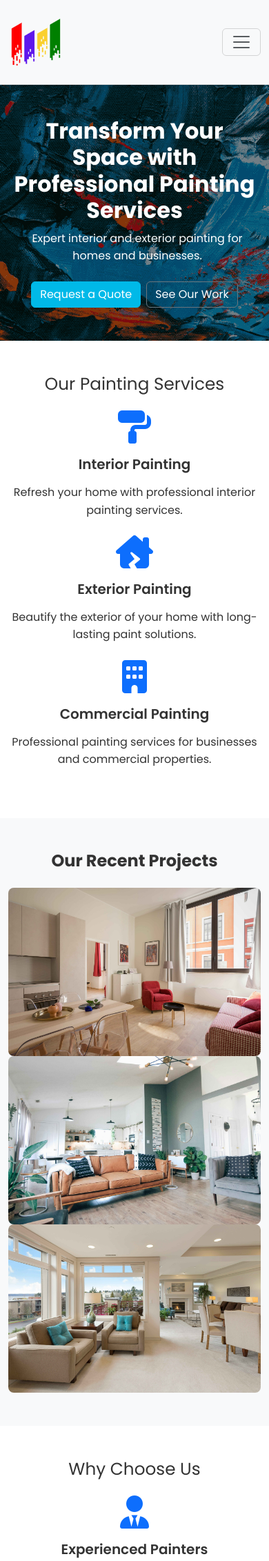
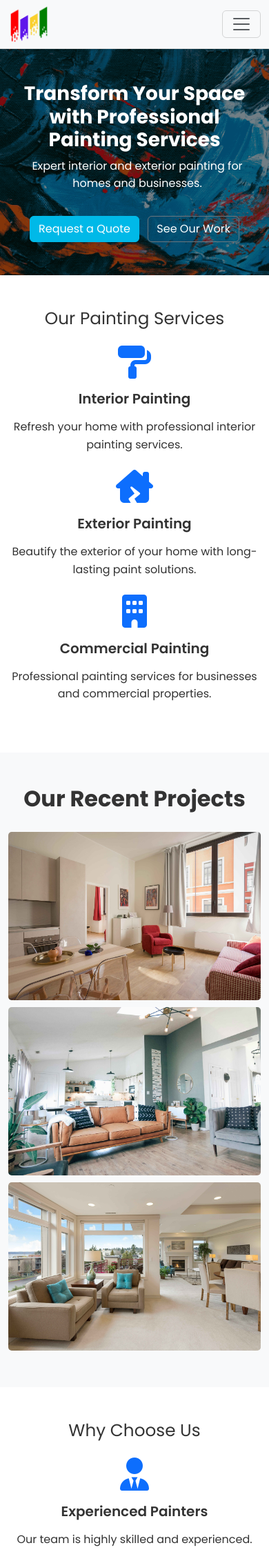
Before and after one commit to UmarNasir4772/itsumar, a PHP site: page /Painter-Site/index.html in a window 390 px wide. Shown: the top 2263 px of the page at 69% size. Run offline with PHP 8.4, Linux system fonts and the light colour scheme.

Commit message:
change in Painter css in new project

```diff
--- a/Painter-Site/CSS/style.css
+++ b/Painter-Site/CSS/style.css
@@ -170,34 +170,158 @@ header {
         display: none;
     }
 }
-@media (max-width: 768px) {
 
+@media (max-width: 576px) {
+    .navbar{
+        padding: 0;
+    }
+    .navbar-brand .h-logo {
+        width: 60px;
+    }
+
+    .nav-link {
+        margin-right: 10px;
+    }
+
+    .nav-item {
+        margin-bottom: 5px;
+    }
+
+    /* Hero Section */
     .hero h1 {
-        font-size: 2rem;
+        font-size: 1.75rem;
     }
 
     .hero p {
         font-size: 1rem;
     }
+    .hero a {
+        margin-top: 10px;
+    }
 
-    .services h4,
+    /* Services Section */
+    .services .col-md-4 {
+        margin-bottom: 1rem;
+    }
+
+    .services h4 {
+        font-size: 1.25rem;
+    }
+
+    /* Portfolio Section */
+    .portfolio img {
+        border-radius: 5px;
+        margin: 5px 0;
+    }
+
+    /* Why Choose Us Section */
+    .why-choose-us .col-md-3 {
+        margin-bottom: 1rem;
+    }
+
     .why-choose-us h4 {
         font-size: 1.25rem;
     }
 
-    .portfolio h2 {
-        font-size: 1.5rem;
+    /* Contact Section */
+    .contact p {
+        margin-top: 15px;
+        font-size: 14px;
+    }
+    .contact form .form-control {
+        font-size: 0.875rem;
+    }
+
+}
+
+/* Tablets */
+@media (min-width: 577px) and (max-width: 768px) {
+    /* Header */
+    .navbar{
+        padding: 0;
+    }
+    .navbar-brand .h-logo {
+        width: 70px;
+    }
+
+    .nav-link {
+        margin-right: 15px;
+    }
+
+    /* Hero Section */
+    .hero h1 {
+        font-size: 2.5rem;
+    }
+
+    .hero p {
+        font-size: 1.125rem;
+    }
+
+    /* Services Section */
+    .services .col-md-4 {
+        margin-bottom: 1.5rem;
+    }
+
+    .services h4 {
+        font-size: 1.375rem;
+    }
+
+    /* Portfolio Section */
+    .portfolio img {
+        border-radius: 8px;
+    }
+
+    /* Why Choose Us Section */
+    .why-choose-us .col-md-3 {
+        margin-bottom: 1.5rem;
+    }
+
+    .why-choose-us h4 {
+        font-size: 1.375rem;
+    }
+
+    /* Contact Section */
+    .contact form .form-control {
+        font-size: 0.9rem;
     }
 }
 
-@media (max-width: 576px) {
-    .services,
-    .why-choose-us {
-        text-align: center;
+/* Desktops */
+@media (min-width: 769px) {
+    /* Hero Section */
+    .hero h1 {
+        font-size: 3rem;
     }
 
-    .services .col-md-4,
+    .hero p {
+        font-size: 1.25rem;
+    }
+
+    /* Services Section */
+    .services .col-md-4 {
+        margin-bottom: 2rem;
+    }
+
+    .services h4 {
+        font-size: 1.5rem;
+    }
+
+    /* Portfolio Section */
+    .portfolio img {
+        border-radius: 10px;
+    }
+
+    /* Why Choose Us Section */
     .why-choose-us .col-md-3 {
-        margin-bottom: 1rem;
+        margin-bottom: 2rem;
+    }
+
+    .why-choose-us h4 {
+        font-size: 1.5rem;
+    }
+
+    /* Contact Section */
+    .contact form .form-control {
+        font-size: 1rem;
     }
 }
--- a/Painter-Site/index.html
+++ b/Painter-Site/index.html
@@ -87,7 +87,7 @@
             <p class="lead">
                 Expert interior and exterior painting for homes and businesses.
             </p>
-            <div class="d-flex justify-content-center mt-4">
+            <div class="d-md-flex justify-content-center mt-4">
                 <a href="#Contact" class="btn btn-primary me-2">Request a Quote</a>
                 <a href="#Contact" class="btn btn-outline-secondary text-white">See Our Work</a>
             </div>
@@ -100,7 +100,7 @@
             <h2 class="text-center">Our Painting Services</h2>
             <div class="row text-center mt-4">
                 <!-- Service 1 -->
-                <div class="col-md-4">
+                <div class="col-md-4 ">
                     <i class="fas fa-paint-roller fa-3x text-primary"></i>
                     <h4 class="mt-3">Interior Painting</h4>
                     <p>
@@ -109,7 +109,7 @@
                      <!-- <a href="#" class="btn btn-sm btn-primary">Learn More</a> -->
                 </div>
                 <!-- Service 2 -->
-                <div class="col-md-4">
+                <div class="col-md-4 ">
                     <i class="fas fa-house-damage fa-3x text-primary"></i>
                     <h4 class="mt-3">Exterior Painting</h4>
                     <p>
@@ -119,7 +119,7 @@
                     <!-- <a href="#" class="btn btn-sm btn-primary">Learn More</a> -->
                 </div>
                 <!-- Service 3 -->
-                <div class="col-md-4">
+                <div class="col-md-4 ">
                     <i class="fas fa-building fa-3x text-primary"></i>
                     <h4 class="mt-3">Commercial Painting</h4>
                     <p>
```
